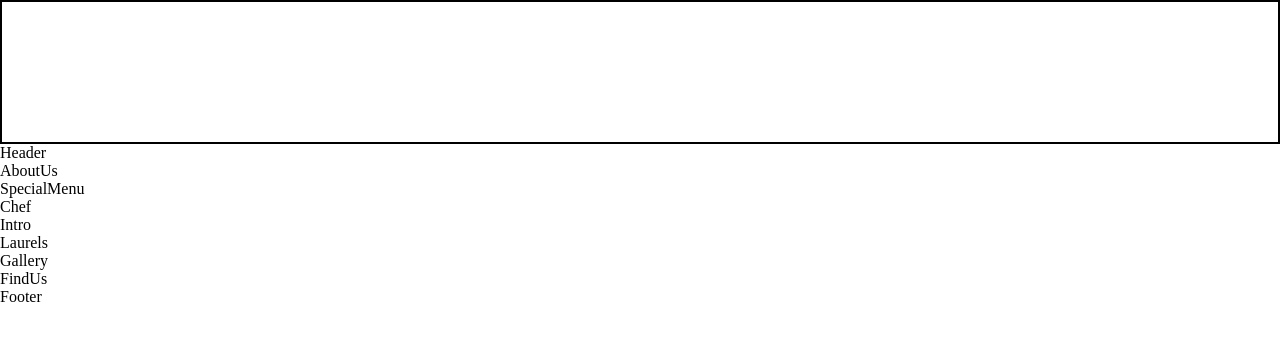
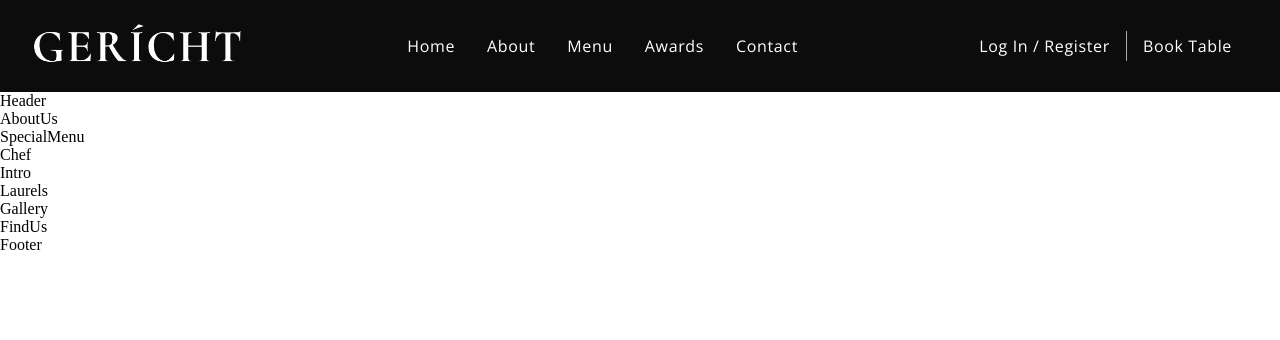
Before and after one commit to marcoszorzi/gericht-restaurant, a React (Create React App) app: page / in a window 1280 px wide. Shown: the top 340 px of the page. Built offline with nearby package versions, Linux system fonts and the light colour scheme; a web font is replaced by a local one.

Commit message:
Navbar styles

```diff
--- a/src/components/Navbar/Navbar.css
+++ b/src/components/Navbar/Navbar.css
@@ -1,5 +1,136 @@
 .app__navbar{
     width: 100%;
     display: flex;
-    border: 2px solid black;
+    justify-content: space-between;
+    align-items: center;
+    background: var(--color-black);
+
+    padding: 1rem 2rem;
 }
+
+.app__navbar-logo{
+    display: flex;
+    justify-content: flex-start;
+    align-items: center;
+}
+
+.app__navbar-logo img{
+    width: 150px;
+}
+
+.app__navbar-links{
+    flex: 1;
+    display: flex;
+    justify-content: center;
+    align-items: center;
+    list-style: none;
+}
+
+.app__navbar-links li{
+    margin: 0 1rem;
+    cursor: pointer;
+}
+
+.app__navbar-links li:hover{
+    color: var(--color-grey);
+}
+
+.app__navbar-login{
+    display: flex;
+    justify-content: flex-end;
+    align-items: center;
+}
+
+.app__navbar-login a{
+    margin: 0 1rem;
+    text-decoration: none;
+    transition: 0.5s ease;
+}
+
+.app__navbar-login a:hover{
+    border-bottom: 1px solid var(--color-golden);
+}
+
+.app__navbar-login div{
+    width: 1px;
+    height: 30px;
+    background-color: var(--color-grey);
+}
+
+.app__navbar-smallscreen{
+    display: none;
+}
+
+
+.app__navbar-smallscreen_overlay{
+    position: fixed;
+    top: 0;
+    left: 0;
+    width: 100%;
+    height: 100vh;
+    background: var(--color-black);
+    transition: 0.5s ease;
+
+    flex-direction: column;
+    z-index: 5;
+}
+
+.app__navbar-smallscreen_overlay .overlay__close{
+    font-size: 27px;
+    color: var(--color-golden);
+    cursor: pointer;
+
+    position: absolute;
+    top: 20px;
+    right: 20px;
+}
+
+.app__navbar-smallscreen_links{
+    list-style: none;
+}
+
+.app__navbar-smallscreen_links li{
+    margin: 2rem;
+    cursor: pointer;
+    color: var(--color-golden);
+    font-size: 2rem;
+    text-align: center;
+    font-family: var(--font-base);
+}
+
+.app__navbar-smallscreen_links li:hover{
+    color: var(--color-white);
+}
+
+
+@media screen and (max-width: 2000px) {
+    .app__navbar-logo img{
+        width: 210px;
+    }
+}
+
+
+@media screen and (max-width: 1150px) {
+    .app__navbar-links{
+        display: none;
+    }
+
+    .app__navbar-smallscreen{
+        display: flex;
+    }
+}
+
+
+@media screen and (max-width: 650px) {
+    .app__navbar{
+        padding: 1rem;
+    }
+
+    .app__navbar-login{
+        display: none;
+    }
+
+    .app__navbar-logo img{
+        width: 110px;
+    }
+}
```
